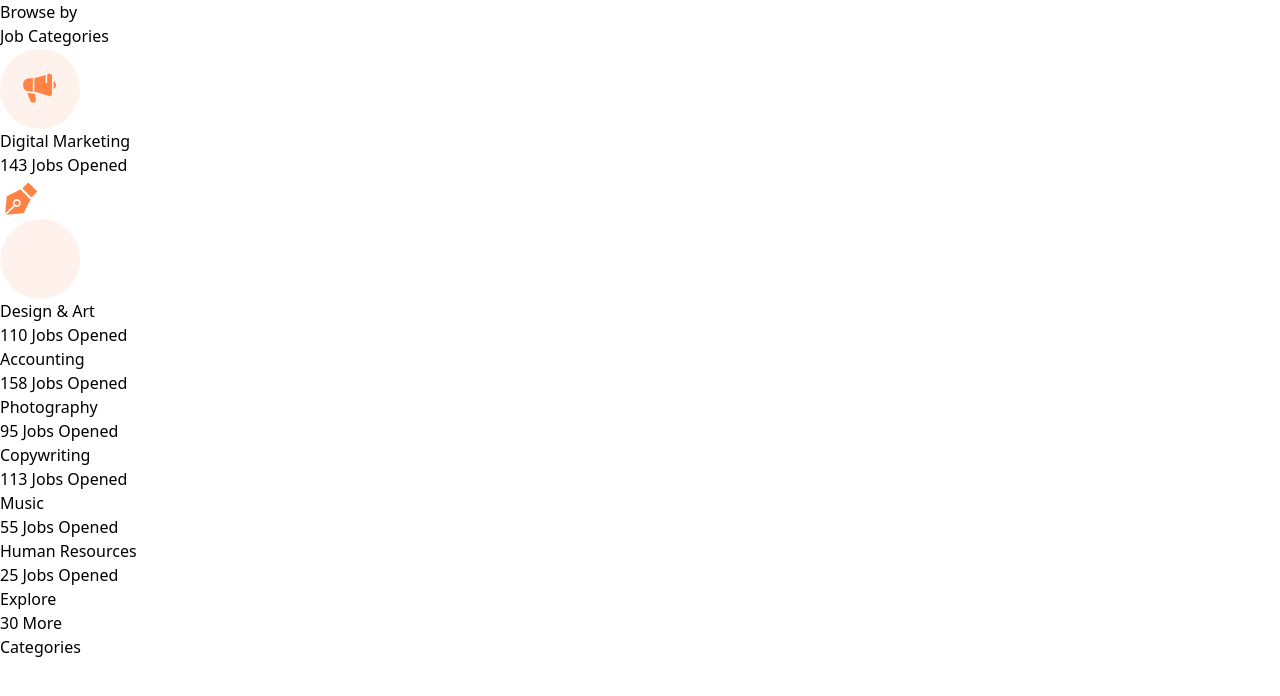
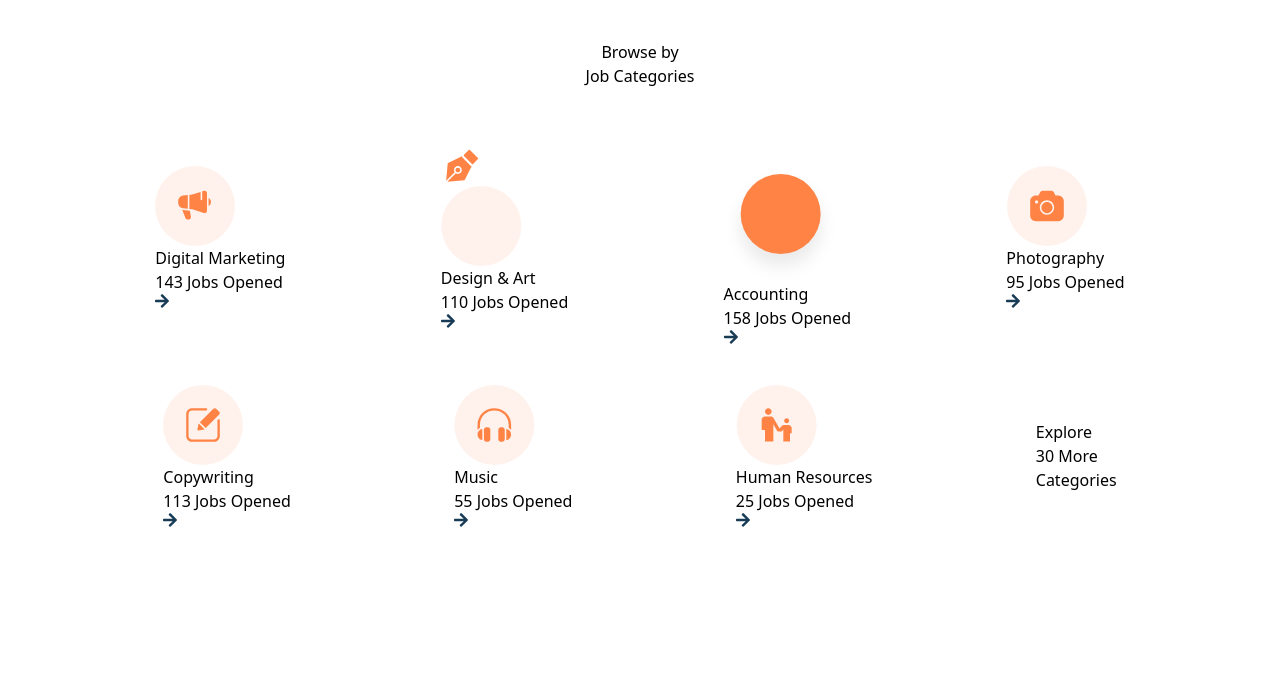
Before and after one commit to parnrienkijkarn/job-browsing-mainpage, a plain HTML site: page index.html in a window 1280 px wide. Drawn offline with nearby package versions, Linux system fonts and the light colour scheme.

Commit message:
feat: add tailwind CSS codes

```diff
--- a/index.html
+++ b/index.html
@@ -9,45 +9,77 @@
     <title>Responsive Web Design - Ex 2</title>
   </head>
   <body>
-    <div class="wrapper">
-      <header class="header">
+    <div class="h-screen w-screen">
+      <header class="p-10 text-center">
         <h1>Browse by</h1>
         <h1>Job Categories</h1>
       </header>
-      <main class="job-item-container">
-        <section class="job-first-row">
+      <main class="flex flex-col">
+        <!--FIRST ROW-->
+        <section class="flex flex-row justify-evenly items-center">
           <div class="digital-marketing">
             <img src="./ex2-rbw/digital-marketing.svg" alt="megaphone" />
+            <div>
               <p>Digital Marketing</p>
               <p>143 Jobs Opened</p>
             </div>
+            <img src="/ex2-rbw/blue-arrow.svg" alt="blue-arrow" />
+          </div>
           <div class="design-art">
-            <img src="/ex2-rbw/art-design.svg" alt="pen-head">
-            <img src="./ex2-rbw/orange-background.svg" alt="orange-circle-bg">
+            <img src="/ex2-rbw/art-design.svg" alt="pen-head" />
+            <img src="./ex2-rbw/orange-background.svg" alt="orange-circle-bg" />
+            <div>
               <p>Design & Art</p>
               <p>110 Jobs Opened</p>
             </div>
+            <img src="/ex2-rbw/blue-arrow.svg" alt="blue-arrow" />
+          </div>
           <div class="accounting">
+            <img src="/ex2-rbw/accounting.svg" alt="dollar-sign" />
+            <img
+              src="/ex2-rbw/dark-orange-background.svg"
+              alt="orange-circle-bg"
+            />
+            <div>
               <p>Accounting</p>
               <p>158 Jobs Opened</p>
             </div>
+            <img src="/ex2-rbw/blue-arrow.svg" alt="blue-arrow" />
+          </div>
           <div class="photography">
+            <img src="/ex2-rbw/photography.svg" alt="camera" />
+            <div>
               <p>Photography</p>
               <p>95 Jobs Opened</p>
             </div>
+            <img src="/ex2-rbw/blue-arrow.svg" alt="blue-arrow" />
+          </div>
         </section>
-        <section class="job-second-row">
+        <!--SECOND ROW-->
+        <section class="pt-10 flex flex-row justify-evenly items-center">
           <div class="copywriting">
+            <img src="/ex2-rbw/copy-writing.svg" alt="pen-and-paper" />
+            <div>
               <p>Copywriting</p>
               <p>113 Jobs Opened</p>
             </div>
+            <img src="/ex2-rbw/blue-arrow.svg" alt="blue-arrow" />
+          </div>
           <div class="music">
+            <img src="/ex2-rbw/music.svg" alt="headphone" />
+            <div>
               <p>Music</p>
               <p>55 Jobs Opened</p>
             </div>
+            <img src="/ex2-rbw/blue-arrow.svg" alt="blue-arrow" />
+          </div>
           <div class="hr">
+            <img src="/ex2-rbw/hr.svg" alt="people-holding-hand" />
+            <div>
               <p>Human Resources</p>
               <p>25 Jobs Opened</p>
+            </div>
+            <img src="/ex2-rbw/blue-arrow.svg" alt="blue-arrow" />
           </div>
           <div class="more-categories">
             <h6>Explore</h6>
```
Also changed, not shown: 1 other file. Lines whose indentation alone changed are shown as unchanged.
